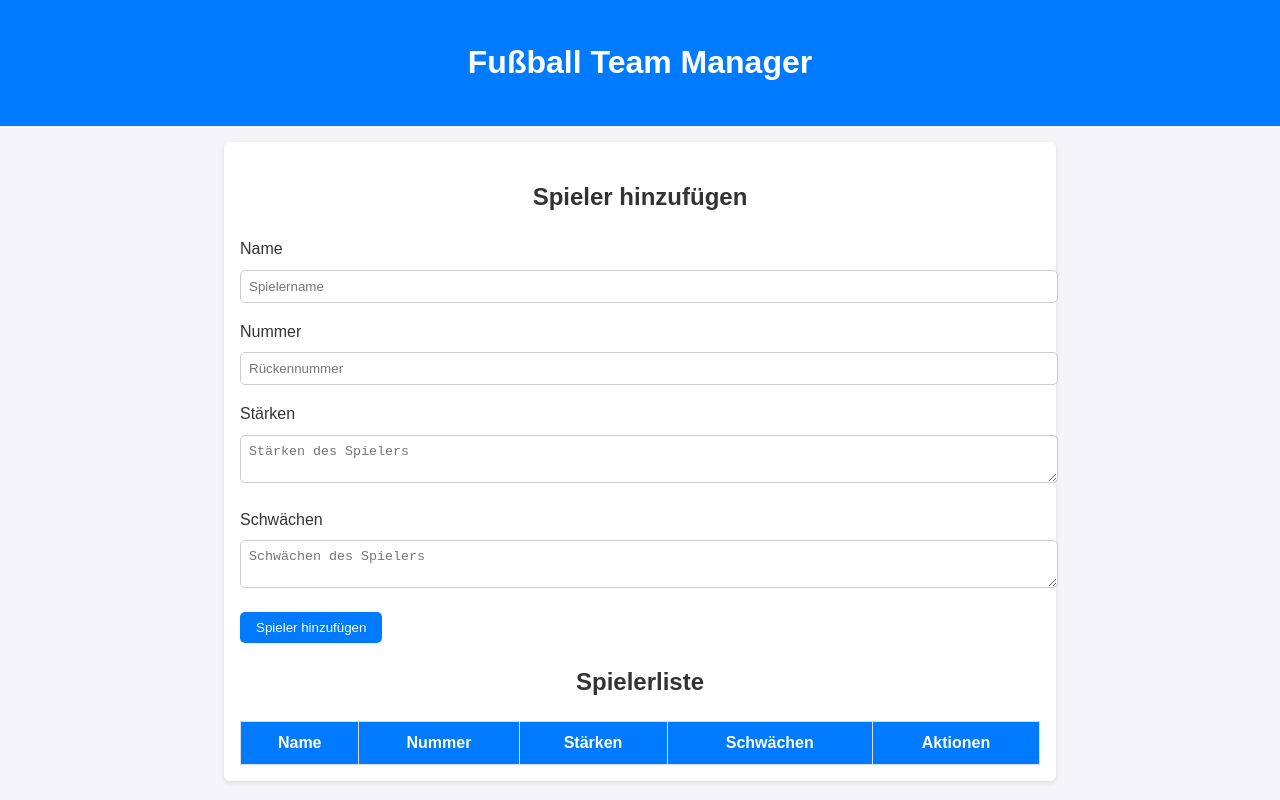
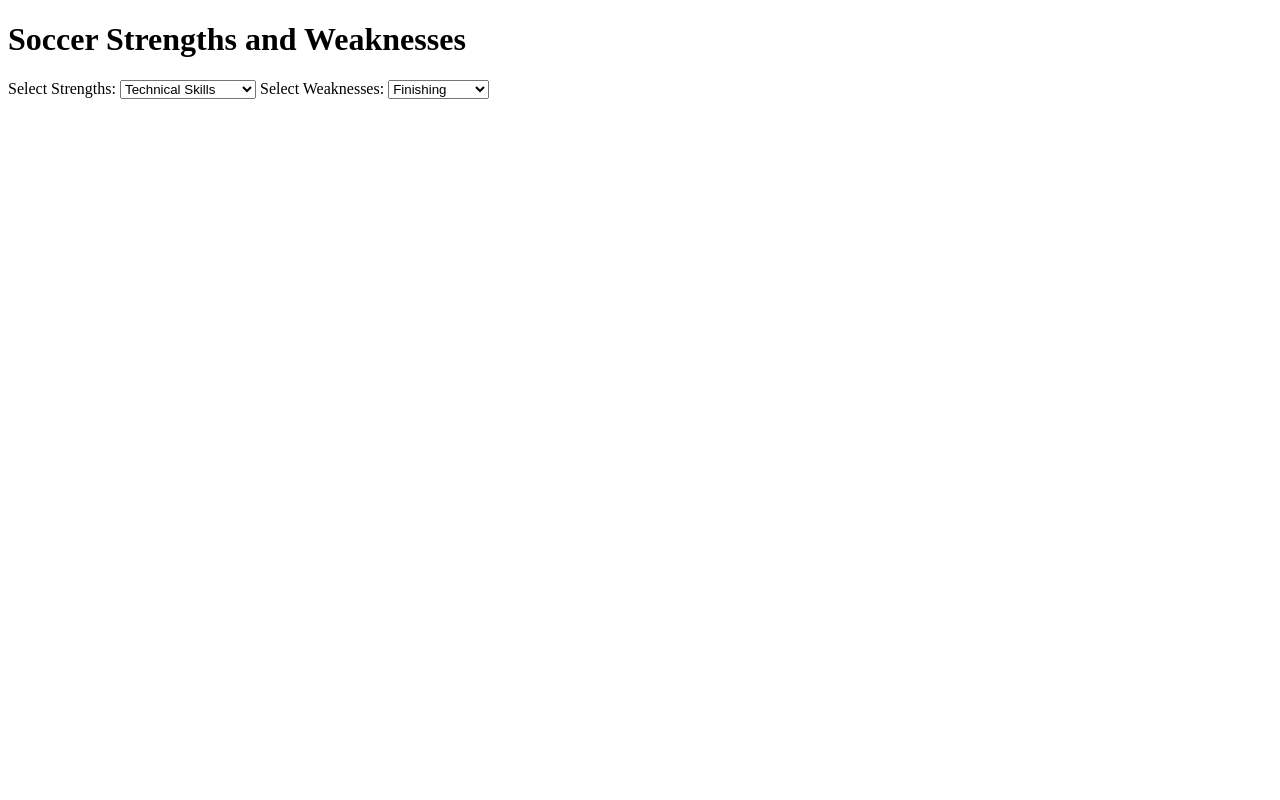
Before and after one commit to cncandi/test, a plain HTML site: page index.html in a window 1280 px wide. Drawn offline with Linux system fonts and the light colour scheme.

Commit message:
Updated index.html with predefined soccer-related strengths and weaknesses options.

```diff
--- a/index.html
+++ b/index.html
@@ -1,141 +1,27 @@
 <!DOCTYPE html>
-<html lang="de">
+<html lang="en">
 <head>
-  <meta charset="UTF-8">
-  <meta name="viewport" content="width=device-width, initial-scale=1.0">
-  <title>Fußball Team Manager</title>
-  <style>
-    body {
-      font-family: Arial, sans-serif;
-      line-height: 1.6;
-      margin: 0;
-      padding: 0;
-      background-color: #f4f4f9;
-      color: #333;
-    }
-
-    header {
-      background: #007bff;
-      color: #fff;
-      padding: 1rem;
-      text-align: center;
-    }
-
-    .container {
-      max-width: 800px;
-      margin: 1rem auto;
-      padding: 1rem;
-      background: #fff;
-      border-radius: 5px;
-      box-shadow: 0 2px 5px rgba(0, 0, 0, 0.1);
-    }
-
-    h2 {
-      text-align: center;
-    }
-
-    .form-group {
-      margin-bottom: 1rem;
-    }
-
-    .form-group label {
-      display: block;
-      margin-bottom: .5rem;
-    }
-
-    .form-group input, .form-group textarea {
-      width: 100%;
-      padding: .5rem;
-      border: 1px solid #ccc;
-      border-radius: 5px;
-    }
-
-    button {
-      background: #007bff;
-      color: #fff;
-      border: none;
-      padding: .5rem 1rem;
-      border-radius: 5px;
-      cursor: pointer;
-    }
-
-    button:hover {
-      background: #0056b3;
-    }
-
-    table {
-      width: 100%;
-      border-collapse: collapse;
-      margin-top: 1rem;
-    }
-
-    table th, table td {
-      border: 1px solid #ddd;
-      padding: .5rem;
-      text-align: center;
-    }
-
-    table th {
-      background: #007bff;
-      color: #fff;
-    }
-
-    .btn-delete {
-      background: #ff4d4d;
-      border: none;
-      padding: .3rem .5rem;
-      color: #fff;
-      border-radius: 3px;
-      cursor: pointer;
-    }
-
-    .btn-delete:hover {
-      background: #cc0000;
-    }
-  </style>
+    <meta charset="UTF-8">
+    <meta name="viewport" content="width=device-width, initial-scale=1.0">
+    <title>Soccer Strengths and Weaknesses</title>
 </head>
 <body>
-  <header>
-    <h1>Fußball Team Manager</h1>
-  </header>
-
-  <div class="container">
-    <h2>Spieler hinzufügen</h2>
-    <div class="form-group">
-      <label for="spieler-name">Name</label>
-      <input type="text" id="spieler-name" placeholder="Spielername">
-    </div>
-    <div class="form-group">
-      <label for="spieler-nummer">Nummer</label>
-      <input type="number" id="spieler-nummer" placeholder="Rückennummer">
-    </div>
-    <div class="form-group">
-      <label for="spieler-staerken">Stärken</label>
-      <textarea id="spieler-staerken" placeholder="Stärken des Spielers"></textarea>
-    </div>
-    <div class="form-group">
-      <label for="spieler-schwaechen">Schwächen</label>
-      <textarea id="spieler-schwaechen" placeholder="Schwächen des Spielers"></textarea>
-    </div>
-    <button id="spieler-hinzufuegen">Spieler hinzufügen</button>
-
-    <h2>Spielerliste</h2>
-    <table>
-      <thead>
-        <tr>
-          <th>Name</th>
-          <th>Nummer</th>
-          <th>Stärken</th>
-          <th>Schwächen</th>
-          <th>Aktionen</th>
-        </tr>
-      </thead>
-      <tbody id="spielerliste">
-        <!-- Spieler werden hier hinzugefügt -->
-      </tbody>
-    </table>
-  </div>
-
-  <script src="app.js"></script>
+    <h1>Soccer Strengths and Weaknesses</h1>
+    <form>
+        <label for="strengths">Select Strengths:</label>
+        <select id="strengths" name="strengths">
+            <option value="technical">Technical Skills</option>
+            <option value="tactical">Tactical Awareness</option>
+            <option value="physical">Physical Fitness</option>
+            <option value="mental">Mental Toughness</option>
+        </select>
+        <label for="weaknesses">Select Weaknesses:</label>
+        <select id="weaknesses" name="weaknesses">
+            <option value="finishing">Finishing</option>
+            <option value="positioning">Positioning</option>
+            <option value="fitness">Fitness Level</option>
+            <option value="composure">Composure</option>
+        </select>
+    </form>
 </body>
 </html>
```
